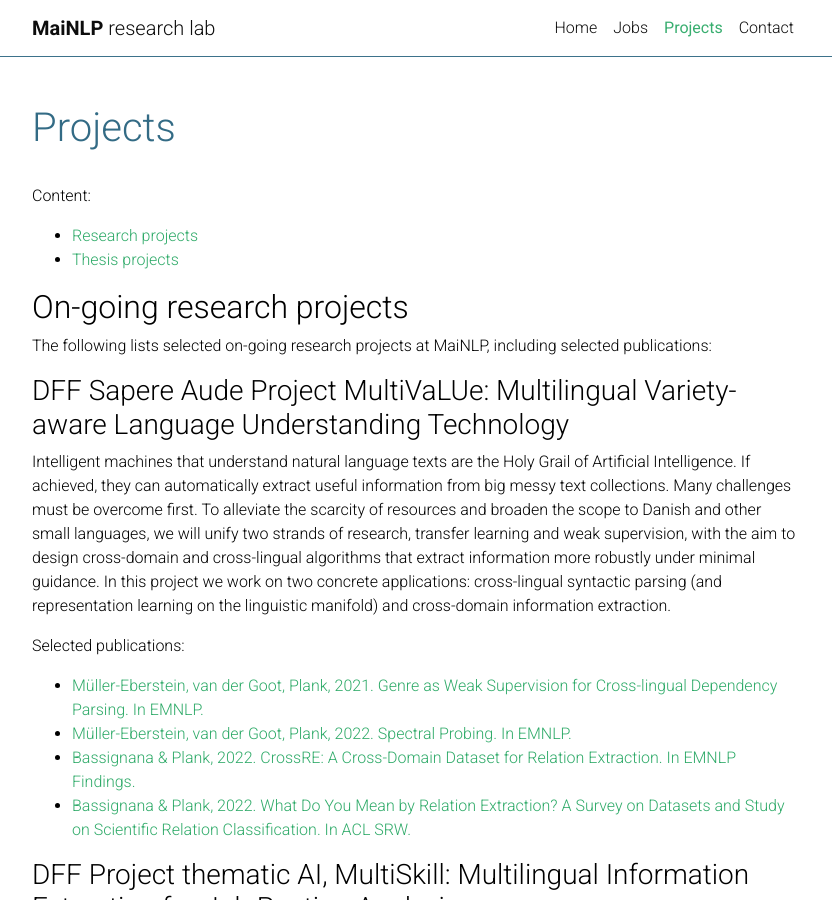
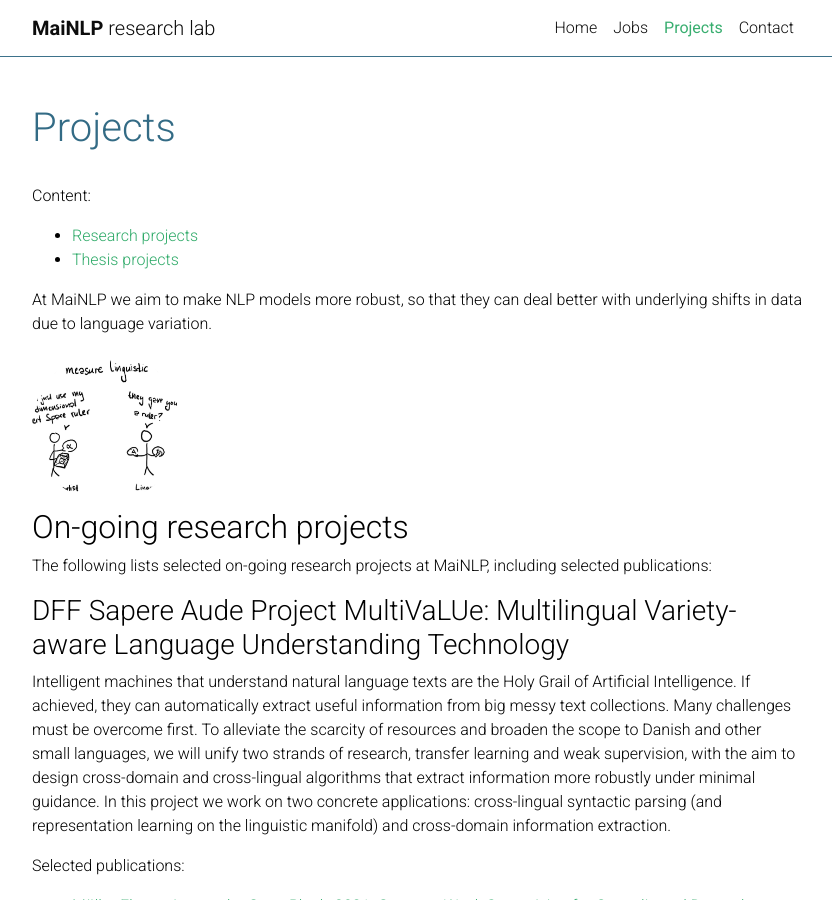
Before and after one commit to mainlp/mainlp.github.io, a Jekyll site: the page built from _pages/projects.md, in a window 1280 px wide and 900 px high. Shown: the whole window, without its empty margins (223-1055 px from the left). Built offline with Jekyll 4.4.1, drawn with Linux system fonts in a browser that asks for light colours; comment, search, counter and statistics services are not loaded; a style sheet for code colours, icons or effects is not loaded.

Commit message:
add illustration

```diff
--- a/_pages/projects.md
+++ b/_pages/projects.md
@@ -11,6 +11,11 @@ Content:
 
 * [Research projects](#ongoingproj)
 * [Thesis projects](#thesisproj)
+
+At MaiNLP we aim to make NLP models more robust, so that they can deal better with underlying shifts in data due to language variation.
+
+ <img class="avatar" src="/assets/img/max_ling_var.jpg" alt="Linguistic variation and NLP. Credits: Max Mueller-Eberstein" width="400px" height="auto">
+
 
 <h2 class="category"><a name="ongoingproj">On-going research projects</a></h2>
 
@@ -58,6 +63,7 @@ Interested in PhD, Postdoc or student assistants jobs?  <a href="/jobs">→Open
 <br>
 <br>
 
+
 <h2 class="category"><a name="thesisproj">Thesis projects</a></h2>
 
 Interested in doing your MSc or BSc thesis with us? We offer several BSc and MSc thesis topics at MaiNLP.
@@ -67,6 +73,8 @@ Currently, the following research vectors characterize broad topics in which we
 Unless otherwise specified, all projects can be either at the MSc or BSc level. The exact scope of the project will be determined in a meeting before the start of the project.
 
 Regularly <b>check back for updates</b> on thesis project suggestions.
+
+
 
 ### V1: Low-resource, Multilingual NLP, NLP for Dialects, NLP for the Long Tail
 
```
